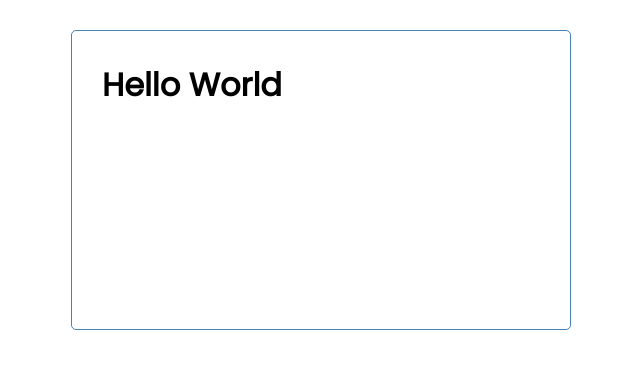
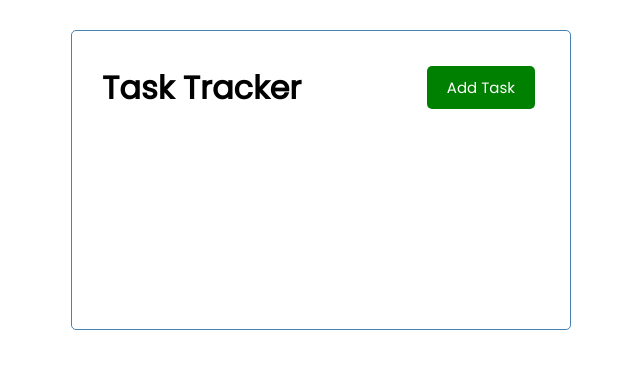
Before and after one commit to RichDWeb/VueTaskTracker, a Vue app: page / in a window 1280 px wide. Shown: the top 368 px of the page, without its empty margins (319-959 px from the left). Built offline with nearby package versions, Linux system fonts and the light colour scheme.

Commit message:
Added Button Component with props and event

```diff
--- a/src/App.vue
+++ b/src/App.vue
@@ -1,13 +1,16 @@
 <template>
   <div class="container">
-    <h1>Hello World</h1>
+    <Header title="Task Tracker" />
   </div>
 </template>
 
 <script>
+import Header from "./components/Header.vue";
 export default {
   name: "App",
-  components: {},
+  components: {
+    Header,
+  },
 };
 </script>
 
--- /dev/null
+++ b/src/components/Button.vue
@@ -0,0 +1,20 @@
+<template>
+  <button @click="onCLick()" :style="{ background: color }" class="btn">
+    {{ text }}
+  </button>
+</template>
+
+<script>
+export default {
+  name: "Button",
+  props: {
+    text: String,
+    color: String,
+  },
+  methods: {
+    onCLick() {
+      console.log("click");
+    },
+  },
+};
+</script>
--- /dev/null
+++ b/src/components/Header.vue
@@ -0,0 +1,31 @@
+<template>
+  <header>
+    <h1>{{ title }}</h1>
+    <Button text="Add Task" color="green"/>
+  </header>
+</template>
+
+<script>
+import Button from "./Button.vue";
+export default {
+  name: "Header",
+  props: {
+    title: {
+      type: String,
+      default: "This is a default",
+    },
+  },
+  components: {
+    Button,
+  },
+};
+</script>
+
+<style scoped>
+header {
+  display: flex;
+  justify-content: space-between;
+  align-items: center;
+  margin-bottom: 20px;
+}
+</style>
```
